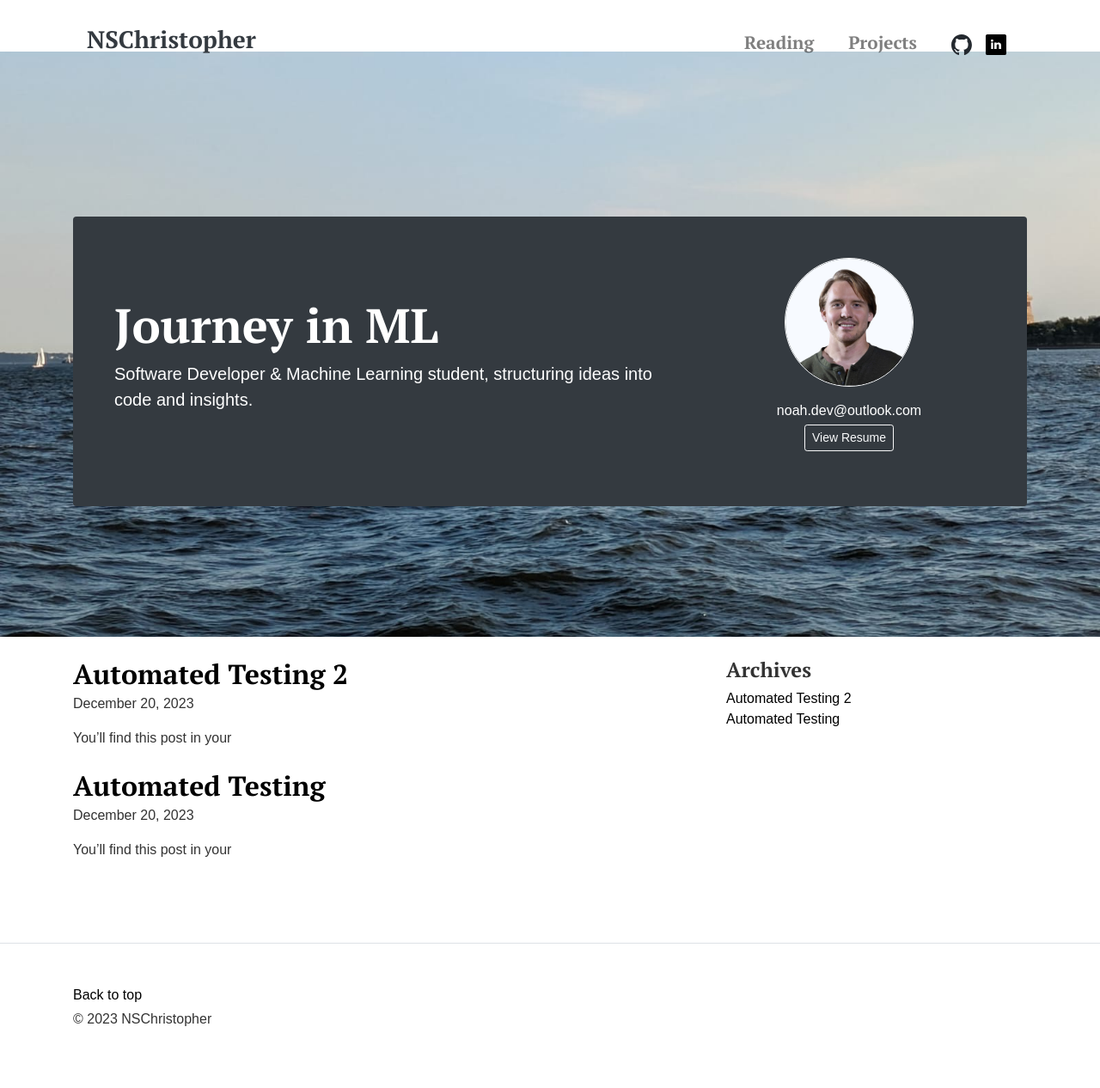
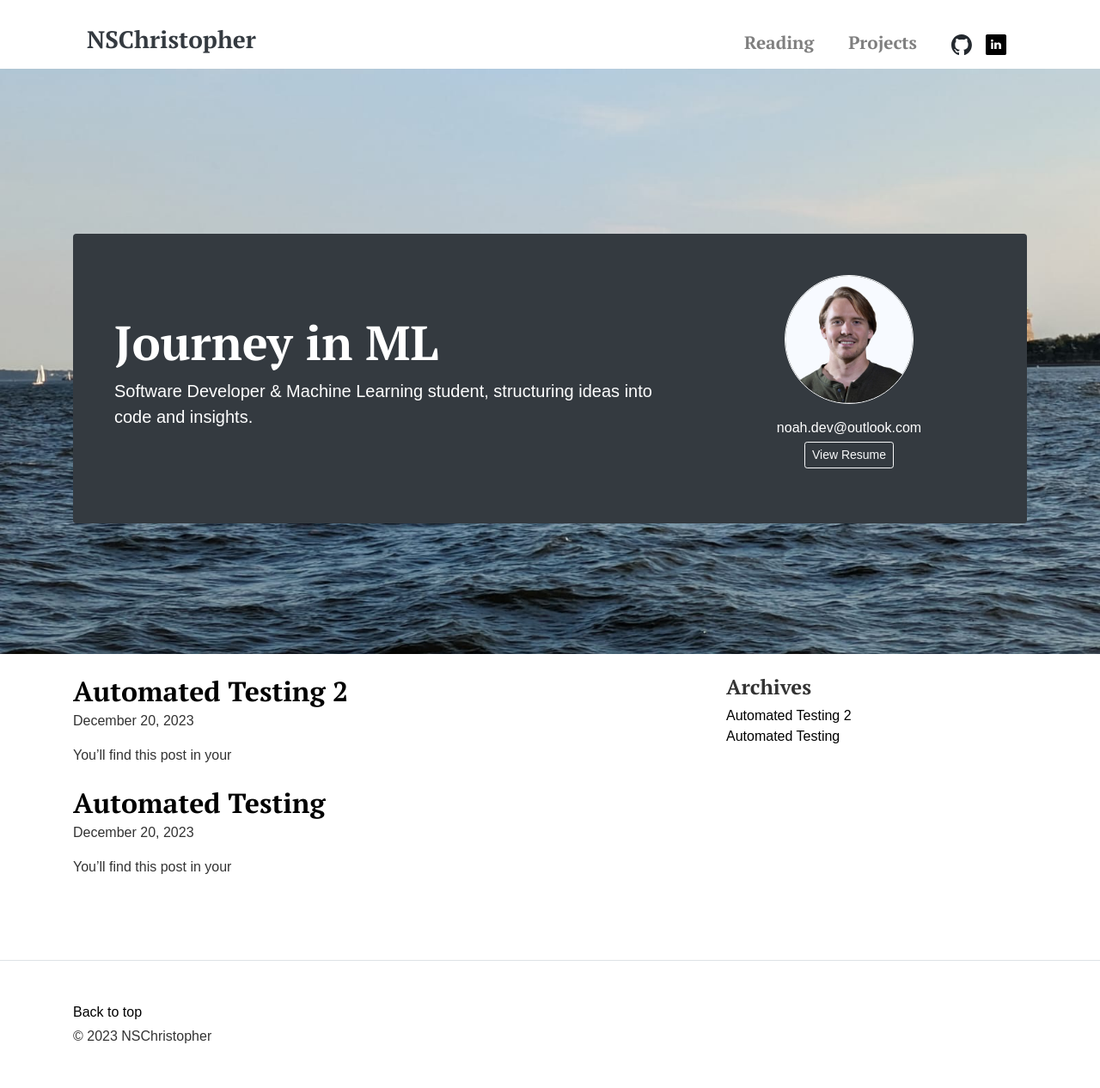
Before and after one commit to NSChristopher/NSChristopher.github.io, a Jekyll site: the page built from index.html, in a window 1280 px wide. Shown: the whole page at 86% size. Built offline with Jekyll 4.4.1, drawn with Linux system fonts in a browser that asks for light colours.

Commit message:
Update index.html

```diff
--- a/index.html
+++ b/index.html
@@ -8,7 +8,7 @@ title: "NSChristopher"
   background: url('{{ '/assets/background.JPG' | relative_url }}')
               center center / cover no-repeat;
   /* pull it up 56px (approx your header height) */
-  margin-top: -56px;
+  margin-top: -36px;
   /* extra space above the hero card */
   padding-top: 12rem;
   /* extra space below the hero card */
```
